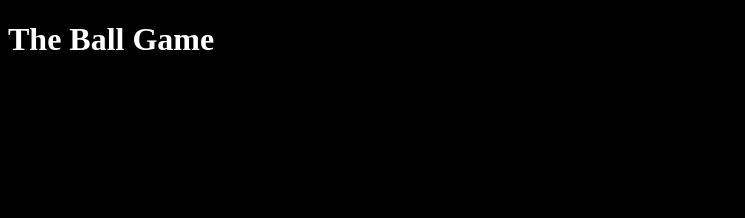
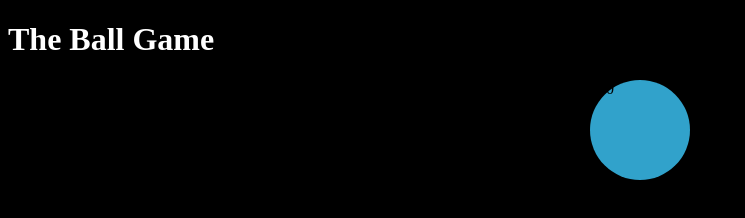
Before and after one commit to Rivka212/First-Project-in-Git---The-ball-game, a plain HTML site: page index.html in a window 1280 px wide. Shown: the whole page, without its empty margins (0-745 px from the left). Drawn offline with Linux system fonts and the light colour scheme.

Commit message:
Style the ball

```diff
--- a/style.css
+++ b/style.css
@@ -6,3 +6,11 @@ background-color: black;
 h1{
     color: white;
 }
+
+.ball{
+width: 100px;
+height: 100px;
+background-color: rgb(49, 162, 203);
+border-radius: 50px;
+margin: auto;
+}
```
